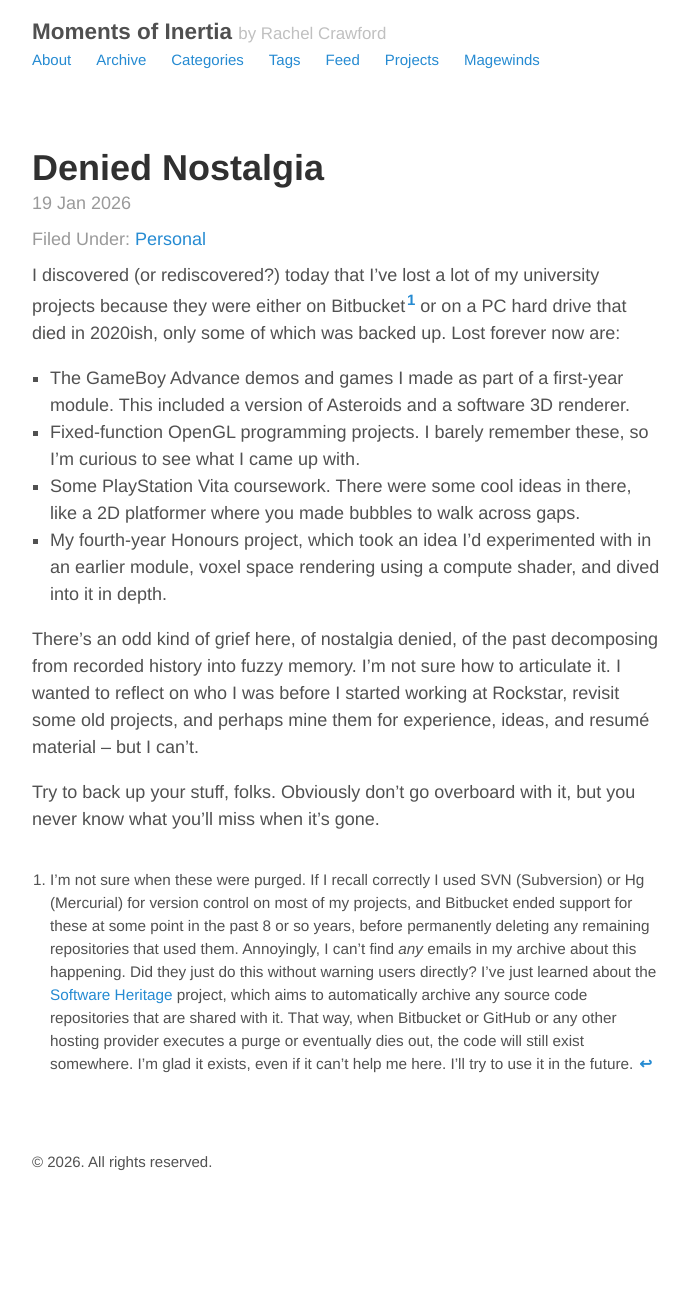
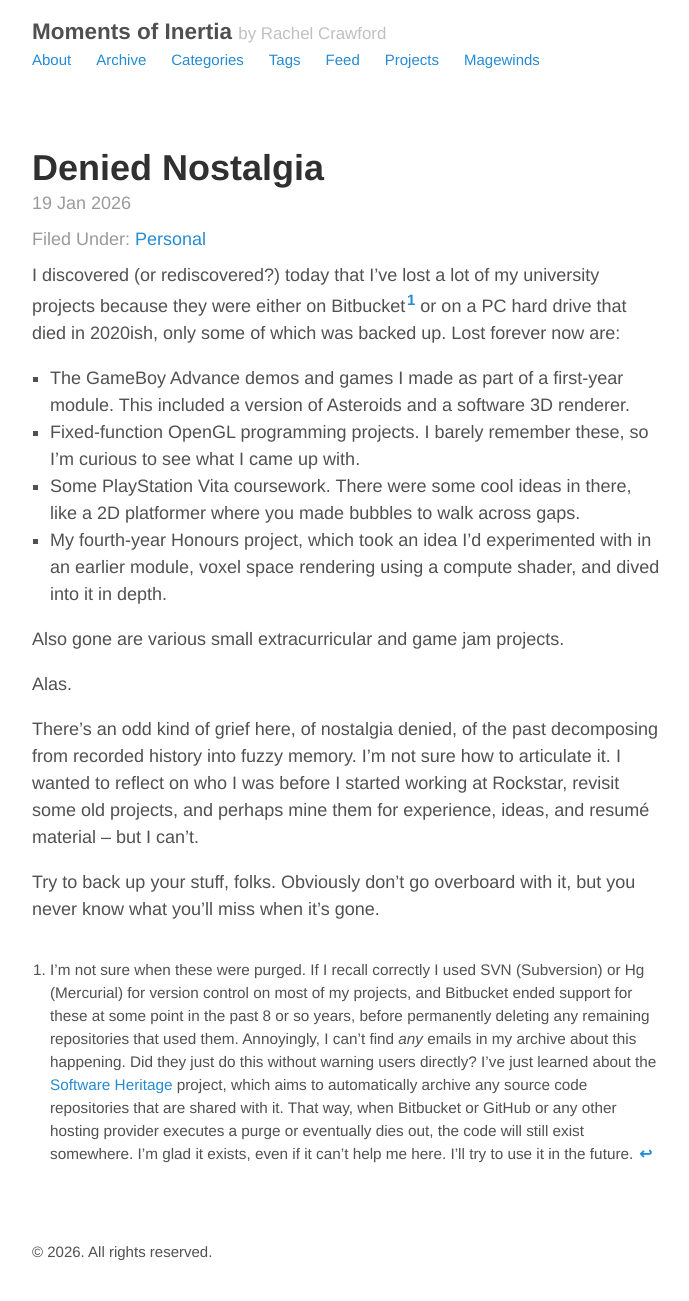
Before and after one commit to rachelnertia/rachelnertia.github.io, a Jekyll site: the page built from _posts/2026/2026-01-19-denied-nostalgia.md, in a window 1280 px wide. Shown: the whole page, without its empty margins (293-982 px from the left). Built offline with Jekyll 4.4.1, drawn with Linux system fonts in a browser that asks for light colours; before the commit the page ends 1211 px from its top, so only the background shows below that.

Commit message:
Update 2026-01-19-denied-nostalgia.md

```diff
--- a/_posts/2026/2026-01-19-denied-nostalgia.md
+++ b/_posts/2026/2026-01-19-denied-nostalgia.md
@@ -11,6 +11,10 @@ I discovered (or rediscovered?) today that I've lost a lot of my university proj
 - Some PlayStation Vita coursework. There were some cool ideas in there, like a 2D platformer where you made bubbles to walk across gaps.
 - My fourth-year Honours project, which took an idea I'd experimented with in an earlier module, voxel space rendering using a compute shader, and dived into it in depth.
 
+Also gone are various small extracurricular and game jam projects.
+
+Alas.
+
 There's an odd kind of grief here, of nostalgia denied, of the past decomposing from recorded history into fuzzy memory. I'm not sure how to articulate it. I wanted to reflect on who I was before I started working at Rockstar, revisit some old projects, and perhaps mine them for experience, ideas, and resumé material -- but I can't.
 
 Try to back up your stuff, folks. Obviously don't go overboard with it, but you never know what you'll miss when it's gone.
```
